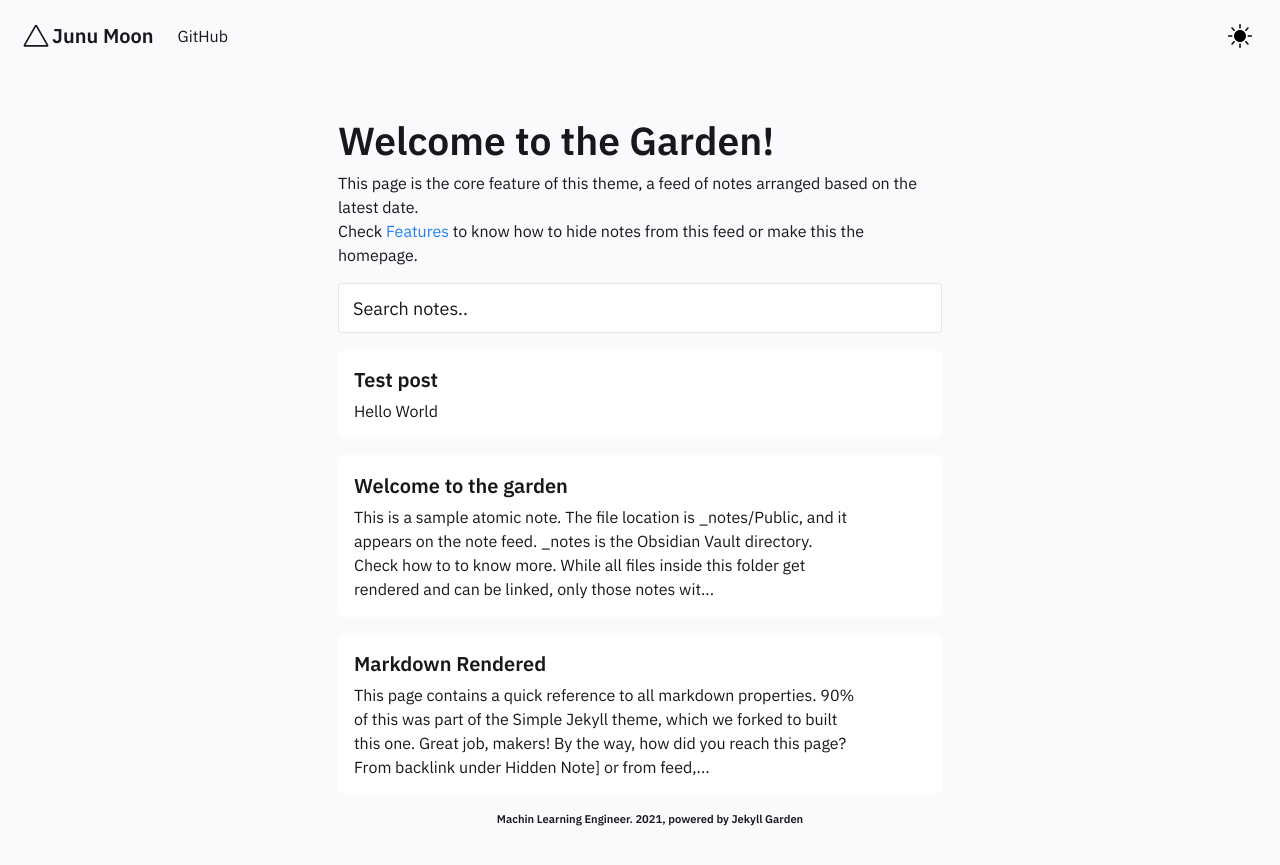
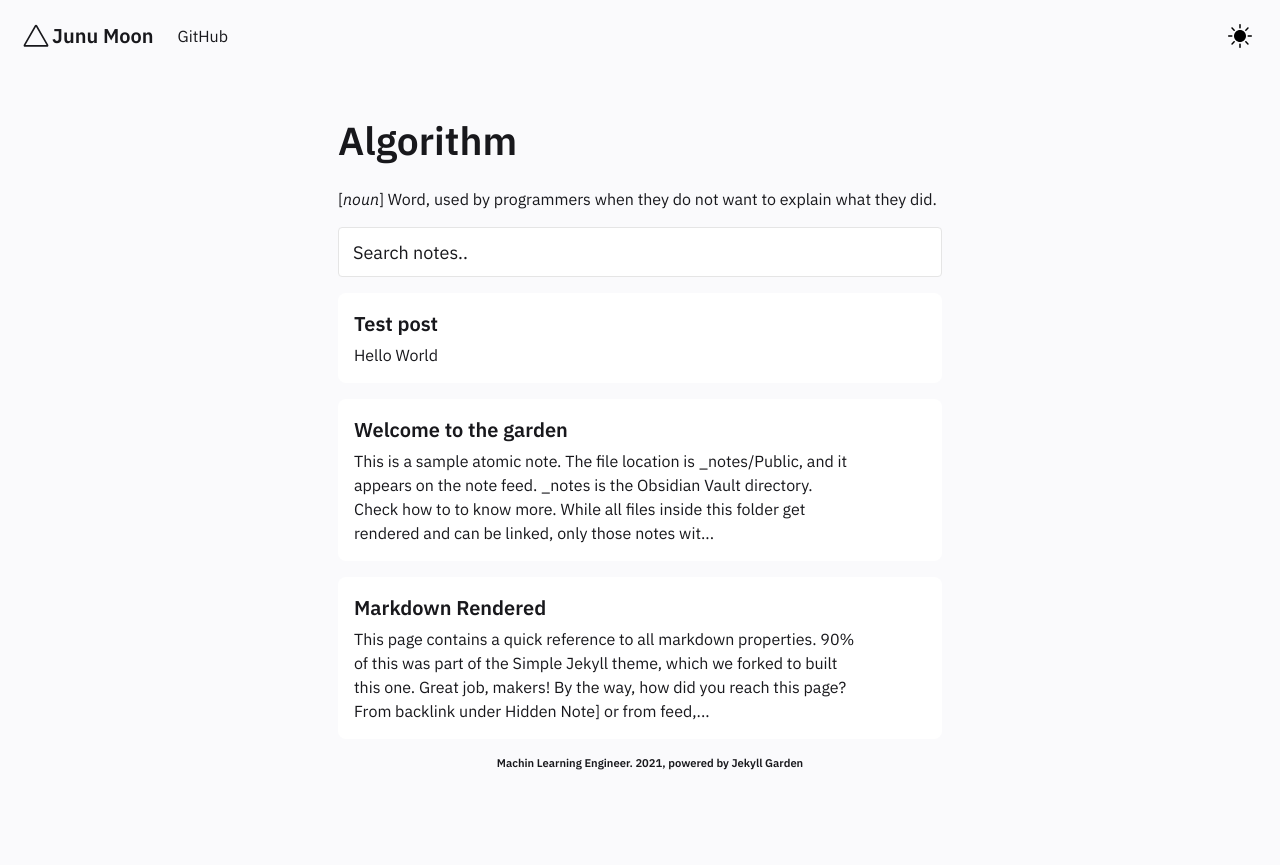
Before and after one commit to junuMoon/junuMoon.github.io, a Jekyll site: the page built from pages/index.md, in a window 1280 px wide. Shown: the top 865 px of the page. Built offline with Jekyll 4.4.1, drawn with Linux system fonts in a browser that asks for light colours.

Commit message:
update feed title and upper text

```diff
--- a/_includes/FeedContent.html
+++ b/_includes/FeedContent.html
@@ -1,8 +1,6 @@
 <div class="block">
-    <h1>Welcome to the Garden!</h1>
-
-    This page is the core feature of this theme, a feed of notes arranged based on the latest date. </br>
-    Check <a href="../posts/features" style="color:var(--link);">Features</a> to know how to hide notes from this feed or make this the homepage.
+  <h1 id="Algorithm">Algorithm</h1>
+    <p>[<i>noun</i>] Word, used by programmers when they do not want to explain what they did.</p>
 
 
-    </div>
+</div>
```
